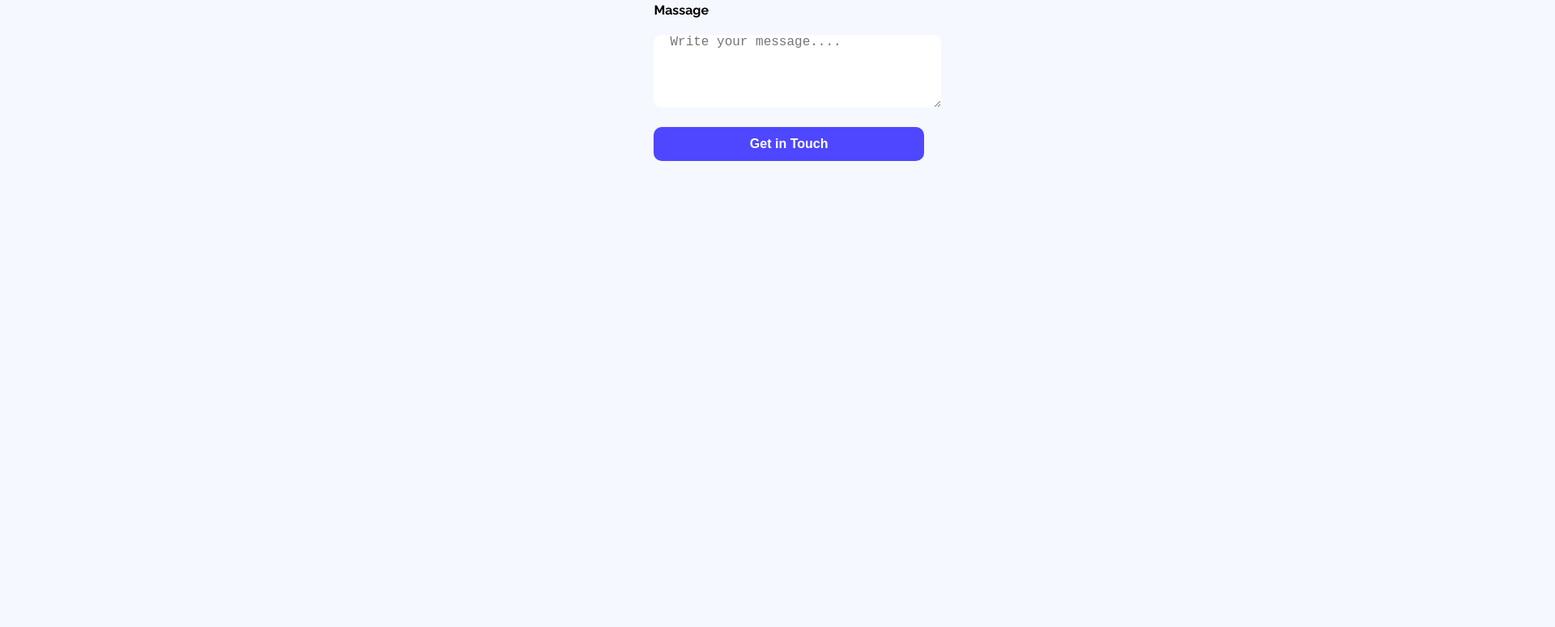
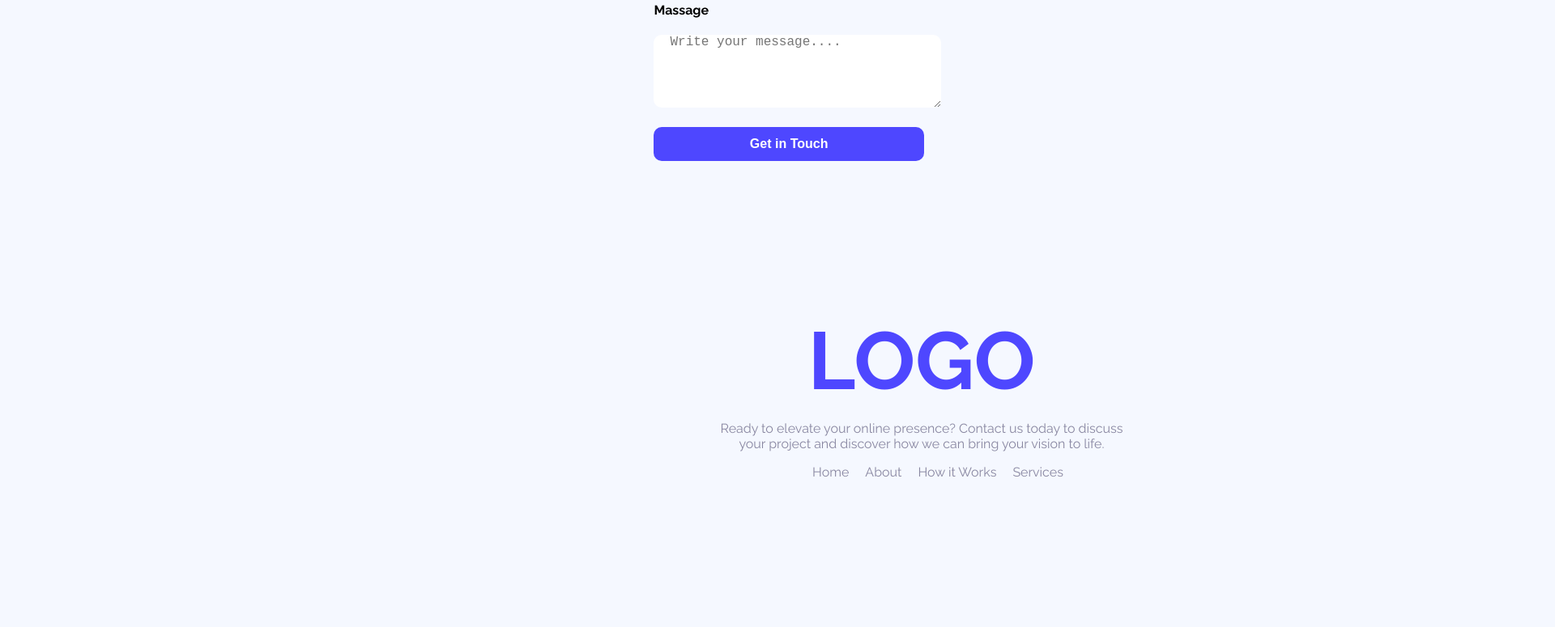
Before and after one commit to Sehabulislam/my-first-assignment, a plain HTML site: page index.html in a window 1280 px wide. Shown: the part 2230-3005 px from the top of the page at 81% size, 1920 px wide, since content can reach past the window. Before the commit the page ends 2502 px from the top, so only its background shows below. Drawn offline with Linux system fonts and the light colour scheme.

Commit message:
added the all updated code

```diff
--- a/index.html
+++ b/index.html
@@ -51,7 +51,8 @@
             </section>
           </main>
     <footer>
-      <h1 class="fine">Let's Get in Touch </h1>
+          <section class="form-content">
+            <h1 class="fine">Let's Get in Touch </h1>
              <div class="form-section">
                <form action="">
                   <h4>Email</h4>
@@ -64,6 +65,19 @@
                     </form>
               </form>
              </div>
-    </footer>
+          </section>
+             <section class="form-discription">
+               <h1 class="fonts_2">LOGO</h1>
+               <P class="fonts_3">Ready to elevate your online presence? Contact us today to discuss <br> your project and discover how we can bring your vision to life.</P>
+               <div class="anchor-tag">
+               <ul>
+                <li><a href="" class="href">Home</a>
+                <li> <a href="" class="href">About</a></li>
+                <li> <a href="" class="href">How it Works</a></li>
+                <li> <a href="" class="href">Services</a></li></li>
+               </ul>
+               </div>
+              </section>
+   </footer>
 </body>
 </html>
--- a/style/blog.css
+++ b/style/blog.css
@@ -92,11 +92,11 @@ nav{
     font-size: 20px;
 }
 /* form */
-footer{
+.form-content{
     padding: 65px 150px;
     display: flex;
     gap:115px;
- }
+}
  .form-section,h2{
     font-size: 97;
     font-weight: bold;
@@ -124,3 +124,32 @@ footer{
 font-size: 97px;
 font-weight: bold;
 }
+.form-discription{
+    padding: 40px 400px;
+    /* justify-content: center; */
+    text-align: center;
+    width: 1440px;
+    height: 428px;
+    margin-left: 10px;
+}
+.fonts_2{
+    font-size: 100px;
+    width: bold;
+    color: rgba(78, 71, 255, 1);
+    margin-bottom: 0px;
+}
+.fonts_3{
+    color: #8987A1;
+}
+.anchor-tag ul{
+    display: flex;
+    gap: 20px;
+    justify-content: center;
+}
+.anchor-tag ul li{
+    list-style: none;
+}
+.anchor-tag ul li a{
+    text-decoration: none;
+   color:#8987A1 ;
+}
```
